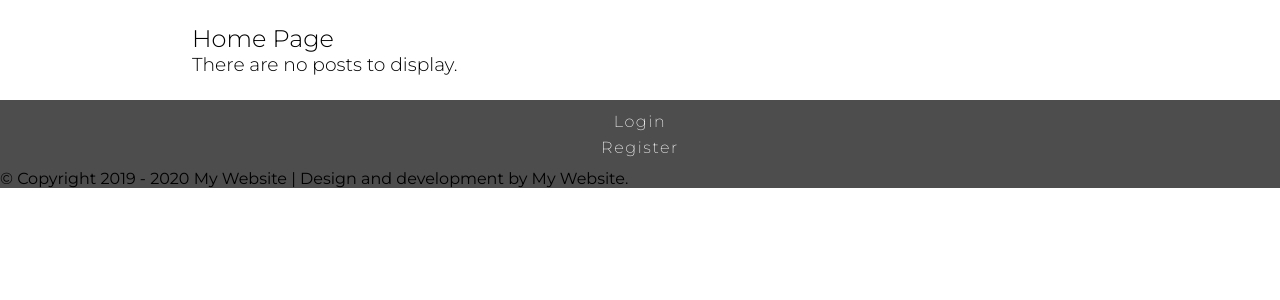
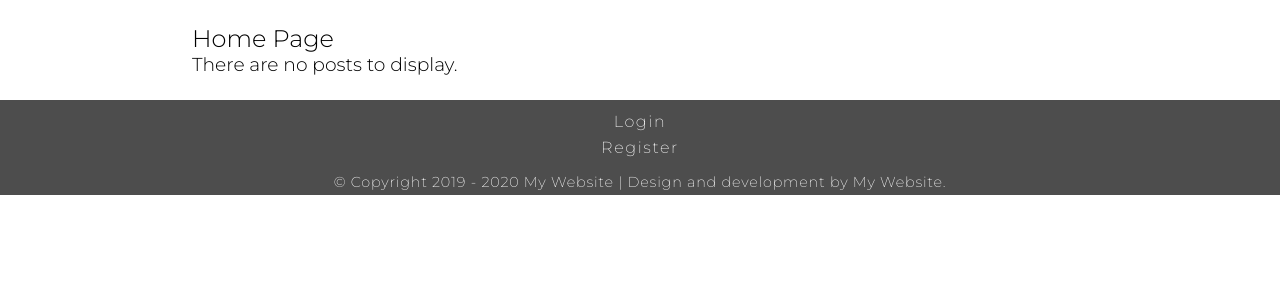
Before and after one commit to Danny-XCII/blog-framework, a PHP site: page / in a window 1280 px wide. Shown: the part 84-384 px from the top of the page. Run offline with PHP 8.4, Linux system fonts and the light colour scheme; data comes from the database, SQL or seed files in the repository; data that the repository does not hold is empty; some libraries are stand-ins or nearby versions.

Commit message:
updated temporary css

```diff
--- a/assets/css/temp.css
+++ b/assets/css/temp.css
@@ -61,3 +61,12 @@ footer {
     text-decoration: underline;
     text-decoration-color: #ff7f35;
 }
+
+#footer-info {
+    text-align: center;
+    font-size: .9rem;
+    color: #fff;
+    font-weight: 200;
+    letter-spacing: .05rem;
+    padding: .25rem;
+}
```
